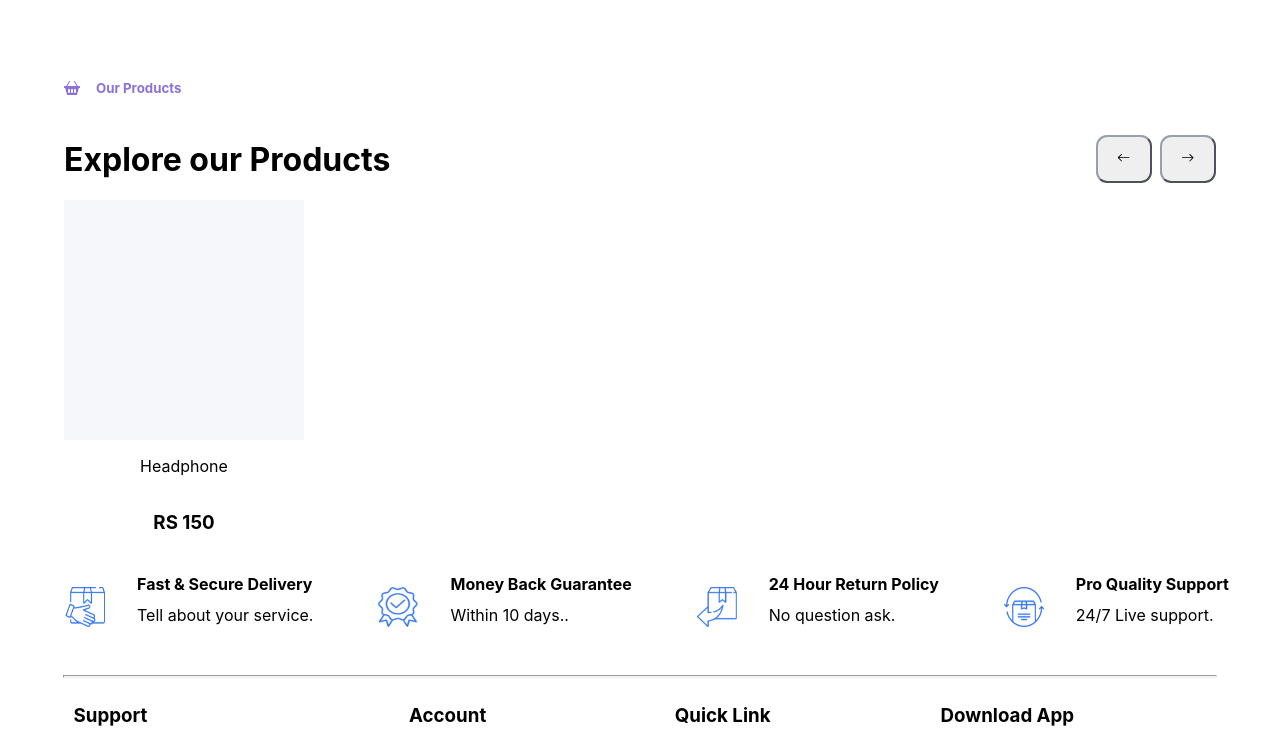
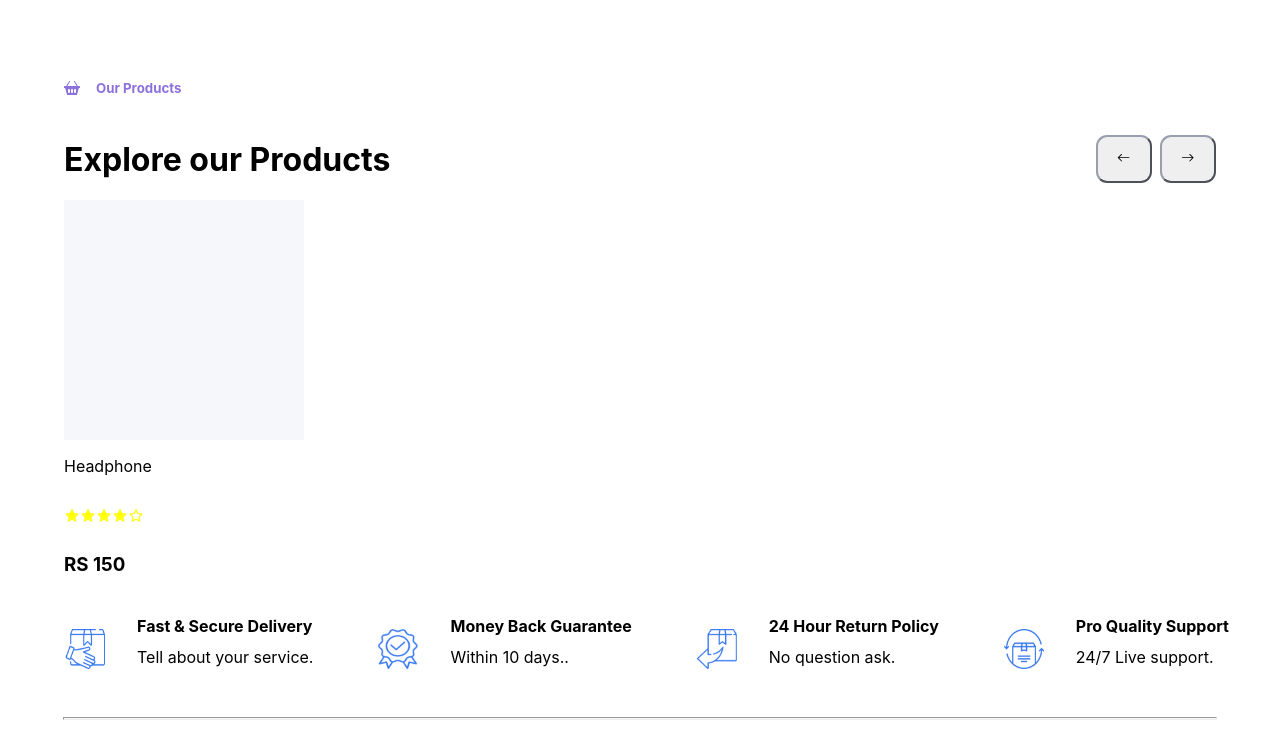
Before and after one commit to nitishpratap/ebuy, a React (Create React App) app in the folder client/: page / in a window 1280 px wide. Shown: the part 1612-2358 px from the top of the page. Built offline with nearby package versions, Linux system fonts and the light colour scheme.

Commit message:
kuchh to kara hai

```diff
--- a/client/src/Components/Home/Home.js
+++ b/client/src/Components/Home/Home.js
@@ -52,8 +52,6 @@ const BackgroundText = (props) => {
                                         <Icon/>
                                     </li>
                                 ))}
-                                <li>
-                                </li>
                             </ul>
                         </div>
                         <p className={"reviews-text"}>100+ reviews</p>
@@ -213,11 +211,18 @@ export const RectangularCard = (props)=>{
                 <div className={"product-rectangle"}>
                         <img src={props.image}/>
                 </div>
-                <div className={"flex flex-dir-column flex-justify-content-center .flex-align-items-center product-details"}>
+                <div className={"flex flex-dir-column product-details"}>
                     <p>{props.title}</p>
+                    <ul style={{display: "flex", padding : 0, height : "10px"}}>
+                        {starArray.map((Icon, i) => (
+                            <li key={i} style={{listStyle: "none", color:"yellow "}}>
+                                <Icon/>
+                            </li>
+                        ))}
+                    </ul>
                     <h3>{props.price}</h3>
+
                 </div>
-
             </div>
         </>
     )
@@ -238,7 +243,7 @@ export function Home() {
             </div>
             <DoNotMiss/>
             <OurProduct/>
-            <RectangularCard image = {""} title = "Headphone" price = "RS 150"/>
+            <RectangularCard image = {""} title = "Headphone" price = "RS 150" ratingIcons = {[]}/>
             <Footer></Footer>
         </>
     )
```
